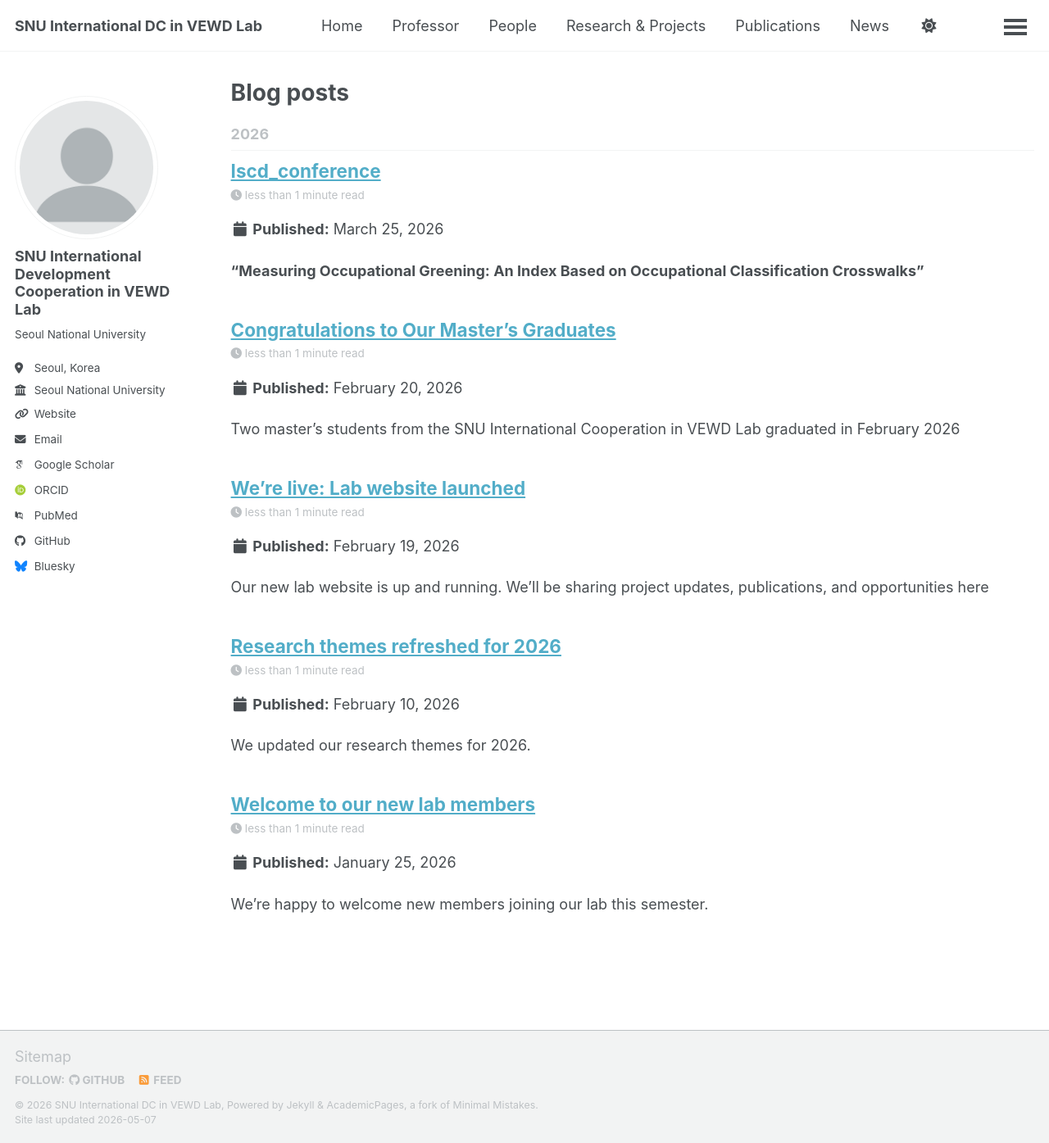
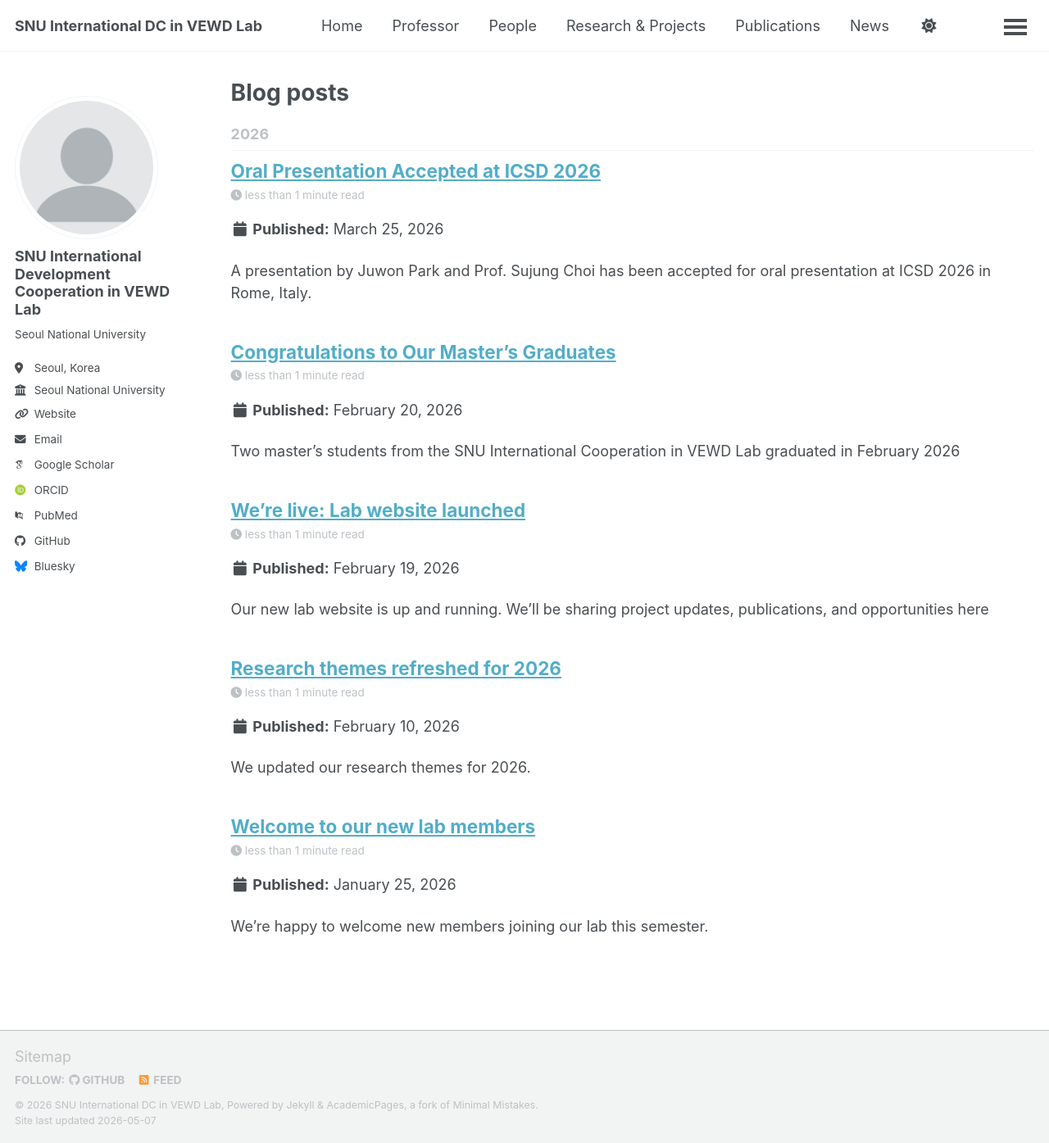
Before and after one commit to snu-global-workforce-lab/snu-global-workforce-lab.github.io, a Jekyll site: the page built from _pages/year-archive.html, in a window 1280 px wide and 1395 px high. Shown: the whole window at 82% size. Built offline with Jekyll 4.4.1, drawn with Linux system fonts in a browser that asks for light colours; some web fonts are replaced; a script bundle is joined from its source files by our own code; library files that are not in the unit come from our copies; some of the changed lines change nothing that is shown.

Commit message:
Update 2026-03-25-ISCD_conference.md

```diff
--- a/_posts/2026-03-25-ISCD_conference.md
+++ b/_posts/2026-03-25-ISCD_conference.md
@@ -1 +1,27 @@
-**“Measuring Occupational Greening: An Index Based on Occupational Classification Crosswalks”**
+---
+title: "Oral Presentation Accepted at ICSD 2026"
+date: 2026-03-25
+categories: [news]
+excerpt: "A presentation by Juwon Park and Prof. Sujung Choi has been accepted for oral presentation at ICSD 2026 in Rome, Italy."
+header:
+  teaser: /images/news/ICSD.jpeg
+author_profile: false
+---
+
+<img src="{{ '/images/news/ICSD.jpeg' | relative_url }}"
+     alt="Oral Presentation Accepted at ICSD 2026"
+     style="width:100%; height:auto; border-radius:10px; margin: 10px 0 22px 0;">
+
+박주원 학생과 최수정 교수가 참여한 연구가 **제14회 International Conference on Sustainable Development (ICSD 2026)**에서 **오랄 프레젠테이션**으로 채택되었습니다.
+학회는 **2026년 9월 9일부터 10일까지 이탈리아 로마**에서 개최될 예정입니다.
+발표될 연구는 **“Measuring Occupational Greening: An Index Based on Occupational Classification Crosswalks”**
+로서, 직업분류 연계(crosswalk) 방식을 활용하여 직업의 친환경성을 측정하는 새로운 지표를 제안하며, 지속가능성과 미래 노동시장에 대한 논의에 기여하려는 목적을 갖고 있습니다.
+ICSD 2026에서 세계 각국의 연구자 및 전문가들과 연구성과를 공유하고 활발히 교류할 수 있기를 기대합니다.
+
+
+We are pleased to announce that a presentation by **Juwon Park** and **Prof. Sujung Choi** has been accepted for an **oral presentation** at the **14th International Conference on Sustainable Development (ICSD 2026)**.
+The conference will be held in **Rome, Italy**, from **September 9 to 10, 2026**.
+The presentation is titled:
+**“Measuring Occupational Greening: An Index Based on Occupational Classification Crosswalks.”**
+This study explores a new approach to measuring occupational greening using occupational classification crosswalk methodologies and contributes to ongoing discussions on sustainability and the future of work.
+We look forward to presenting our work and engaging with scholars and practitioners from around the world at ICSD 2026.
```
